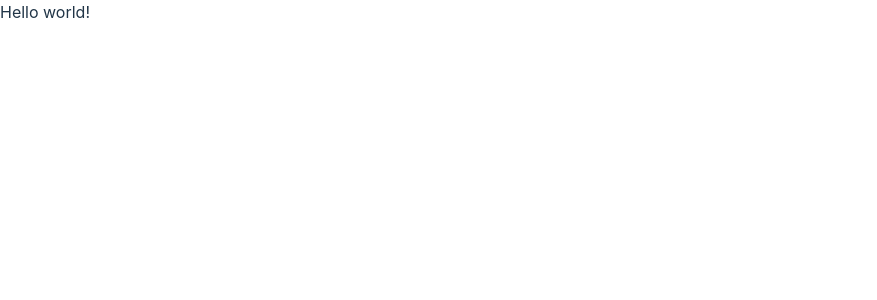
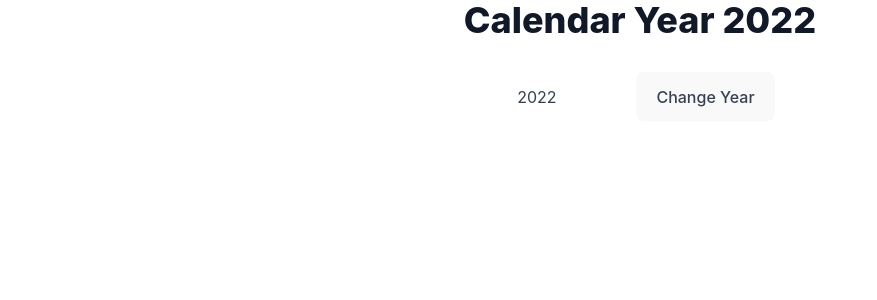
Before and after one commit to qodesmith/calendar-year, a React (Vite) app: page / in a window 1280 px wide. Shown: the top 300 px of the page, without its empty margins (0-877 px from the left). Built offline with nearby package versions, Linux system fonts and the light colour scheme.

Commit message:
YearInputSection component.

```diff
--- a/src/App.tsx
+++ b/src/App.tsx
@@ -1,7 +1,15 @@
+import {useState} from 'react'
+import YearInputSection from './YearInputSection'
+
 export default function App() {
+  const [year, setYear] = useState<number>(() => new Date().getFullYear())
+
   return (
-    <div className="App">
-      <h1>Hello world!</h1>
+    <div className="prose max-w-none text-center dark:prose-invert">
+      <header>
+        <h1>Calendar Year {year}</h1>
+        <YearInputSection onYearChange={setYear} />
+      </header>
     </div>
   )
 }
--- /dev/null
+++ b/src/YearInputSection.tsx
@@ -0,0 +1,48 @@
+import {BaseSyntheticEvent, useCallback, useRef, useState} from 'react'
+
+type PropsType = {
+  onYearChange: (year: number) => void
+}
+
+export default function YearInputSection({onYearChange}: PropsType) {
+  const inputRef = useRef<HTMLInputElement>(null)
+  const [year, setYear] = useState<string>(() => `${new Date().getFullYear()}`)
+  const handleOnChange = useCallback((e: BaseSyntheticEvent) => {
+    setYear(e.target.value.replace(/[^\d]/, '')) // https://bit.ly/3ikQhGd
+  }, [])
+  const handleOnClick = useCallback(() => {
+    if (inputRef.current === null) return
+
+    const {value} = inputRef.current
+    const yearValue = Number(value)
+
+    if (
+      value === '' ||
+      Number.isNaN(yearValue) ||
+      yearValue < 1 ||
+      yearValue > 9999
+    ) {
+      return
+    }
+
+    onYearChange(yearValue)
+  }, [])
+
+  return (
+    <div className="flex justify-center">
+      <input
+        type="number"
+        min={1}
+        max={9999}
+        step={1}
+        value={year}
+        ref={inputRef}
+        onChange={handleOnChange}
+        className="py rounded-lg px-3"
+      />
+      <button onClick={handleOnClick} className="ml-2">
+        Change Year
+      </button>
+    </div>
+  )
+}
```
